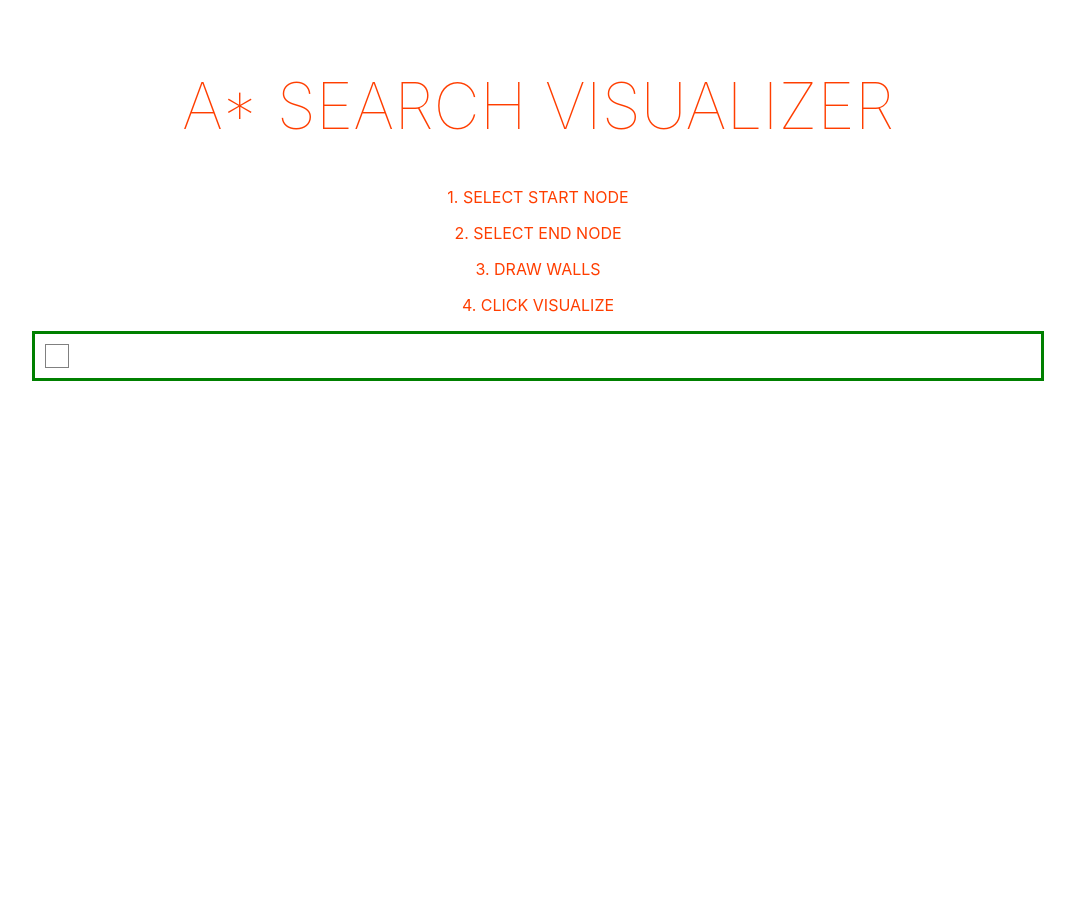
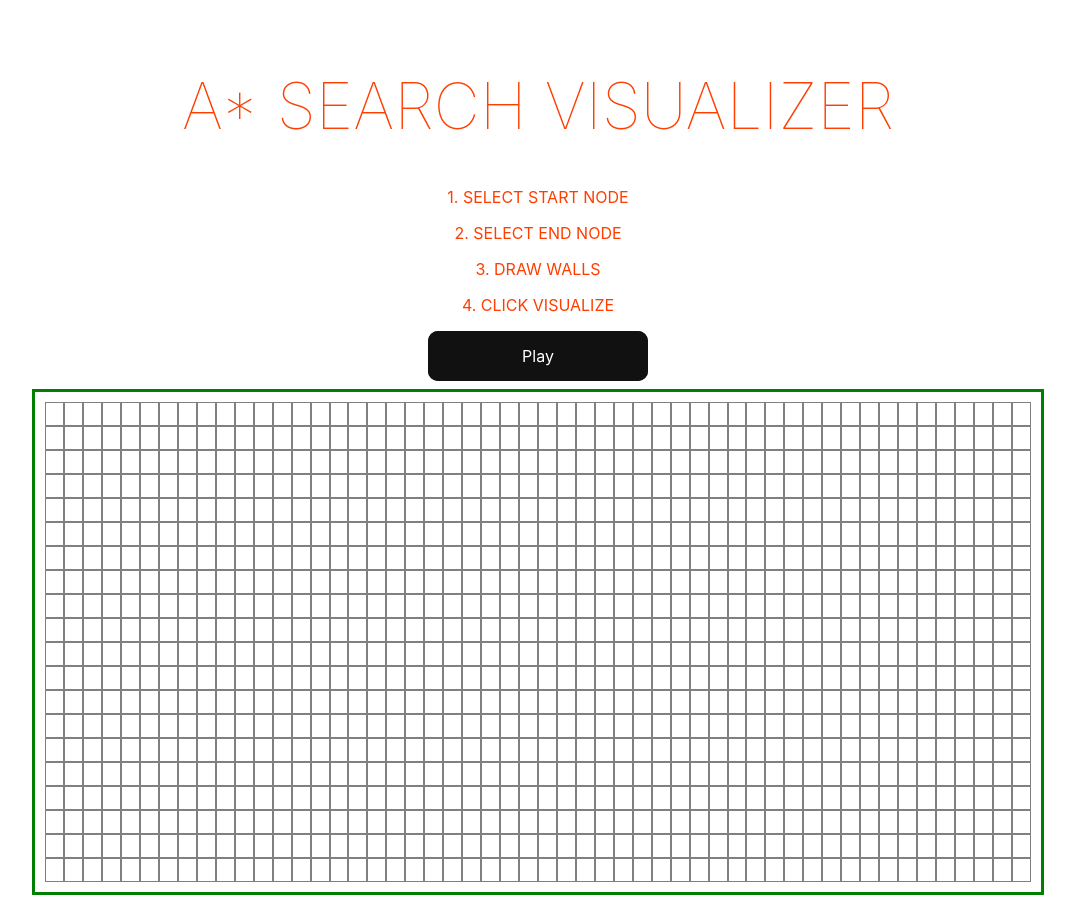
Before and after one commit to mtruong1999/A-Star-Search-Visualizer, a Svelte app: page / in a window 1280 px wide. Shown: the whole page, without its empty margins (102-1177 px from the left). Before the commit the page ends 800 px from the top, so only its background shows below. Built offline with nearby package versions, Linux system fonts and the light colour scheme.

Commit message:
Add start algo button and handler

```diff
--- a/src/App.svelte
+++ b/src/App.svelte
@@ -1,8 +1,38 @@
 <script>
+import { element } from 'svelte/internal';
+
 	import Grid from './grid/Grid.svelte';
+	import GridClass from './classes/GridClass';
+	let table;
+	let rowCount = 20;
+	let cellCount = 52;
+	function getGrid() {
+		let walls = table.getElementsByClassName('cell--wall');
+		let start = table.getElementsByClassName('cell--start');
+		let end = table.getElementsByClassName('cell--end');
+		return [walls, start, end];
+	}
 
+	function getCellIdx(elem) {
+		const cellIdx = element.dataset.cellidx.split(',');
+		return [parseInt(cellIdx,10), parseInt(cellIdx, 10)];
+	}
 
+	function onRunAlgorithm() {
+		const gridInfo = getGrid();
+		console.log(gridInfo[1].length);
+		console.log(gridInfo);
+		if(gridInfo[1].length === 1 && gridInfo[2].length === 1) {
+			let wallIndices = [];
+			const walls = [...gridInfo[0]].forEach((e) => {
+				wallIndices.push(getCellIdx(e));
+			});
+			const startIdx = getCellIdx(gridInfo[1]);
+			const endIdx = getCellIdx(gridInfo[2]);
 
+			const grid = new GridClass();
+		}
+	}
 
 </script>
 
@@ -12,9 +42,11 @@
 	<p id='instructions'>2. Select end node</p>
 	<p id='instructions'>3. Draw walls</p>
 	<p id='instructions'>4. Click visualize</p>
+	<!---Fancy button animation from https://dev.to/webdeasy/top-20-css-buttons-animations-f41 --->
+	<button class="glow" on:click={onRunAlgorithm}>Play</button>
 	<div class="center">
 			<!---<Grid rowCount={rowCount} cellCount={cellCount} on:cellClick={cellClick_handler}/>--->
-			<Grid/>
+			<Grid bind:table={table} bind:rowCount={rowCount} bind:cellCount={cellCount}/>
 	</div>
 
 </main>
@@ -50,4 +82,64 @@
 		padding: 10px;
 	}
 
+	.glow {
+		width: 220px;
+		height: 50px;
+		border: none;
+		outline: none;
+		color: #fff;
+		background: #111;
+		cursor: pointer;
+		position: relative;
+		z-index: 0;
+		border-radius: 10px;
+	}
+
+	.glow:before {
+		content: '';
+		background: linear-gradient(45deg, #ff0000, #ff7300, #fffb00, #48ff00, #00ffd5, #002bff, #7a00ff, #ff00c8, #ff0000);
+		position: absolute;
+		top: -2px;
+		left:-2px;
+		background-size: 400%;
+		z-index: -1;
+		filter: blur(5px);
+		width: calc(100% + 4px);
+		height: calc(100% + 4px);
+		animation: glowing 20s linear infinite;
+		opacity: 0;
+		transition: opacity .3s ease-in-out;
+		border-radius: 10px;
+	}
+
+	.glow:active {
+		color: #000
+	}
+
+	.glow:active:after {
+		background: transparent;
+	}
+
+	.glow:hover:before {
+		opacity: 1;
+	}
+
+	.glow:after {
+		z-index: -1;
+		content: '';
+		position: absolute;
+		width: 100%;
+		height: 100%;
+		background: #111;
+		left: 0;
+		top: 0;
+		border-radius: 10px;
+	}
+
+	@keyframes glowing {
+		0% { background-position: 0 0; }
+		50% { background-position: 400% 0; }
+		100% { background-position: 0 0; }
+	}
+
 </style>
```
